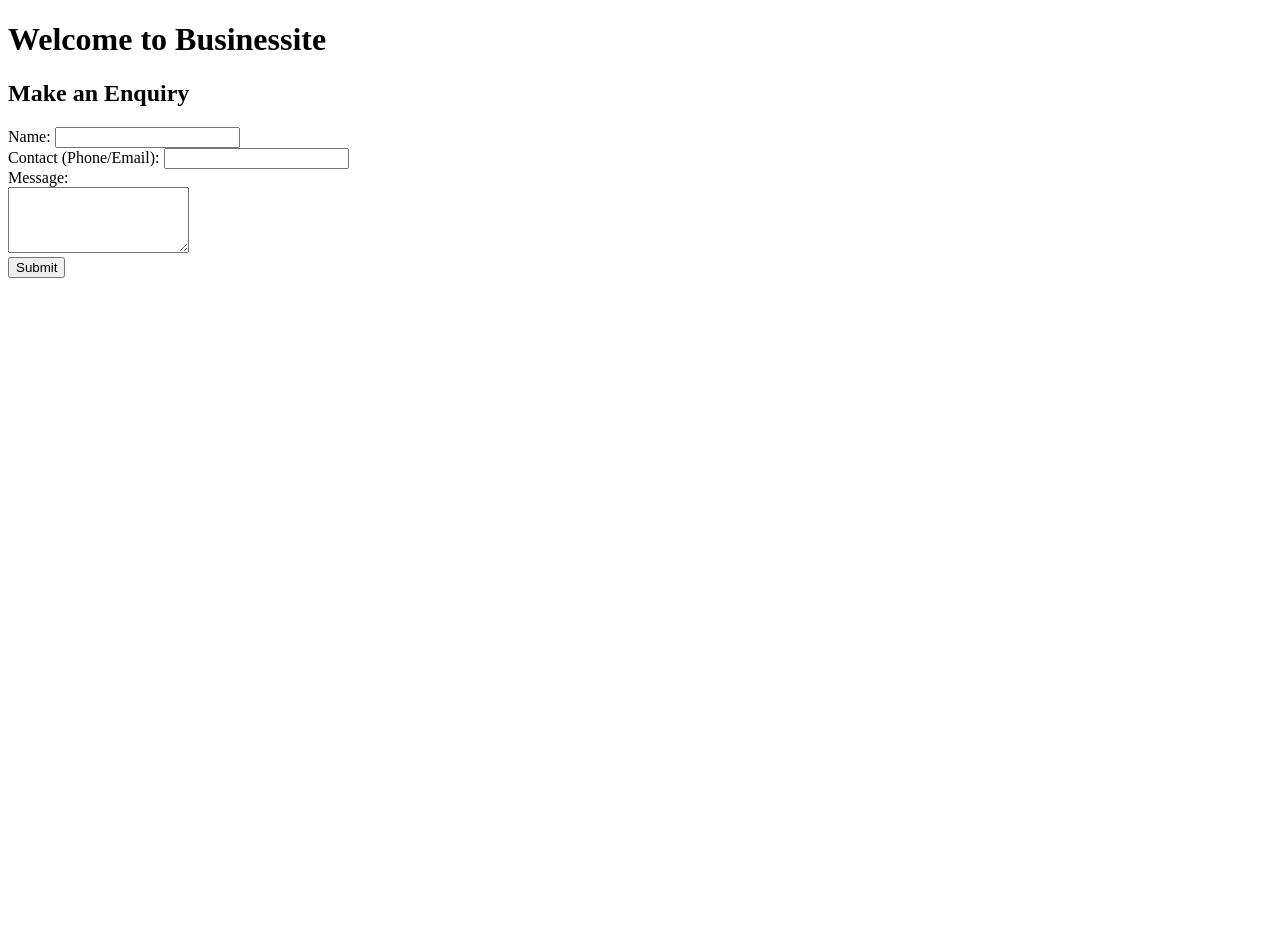
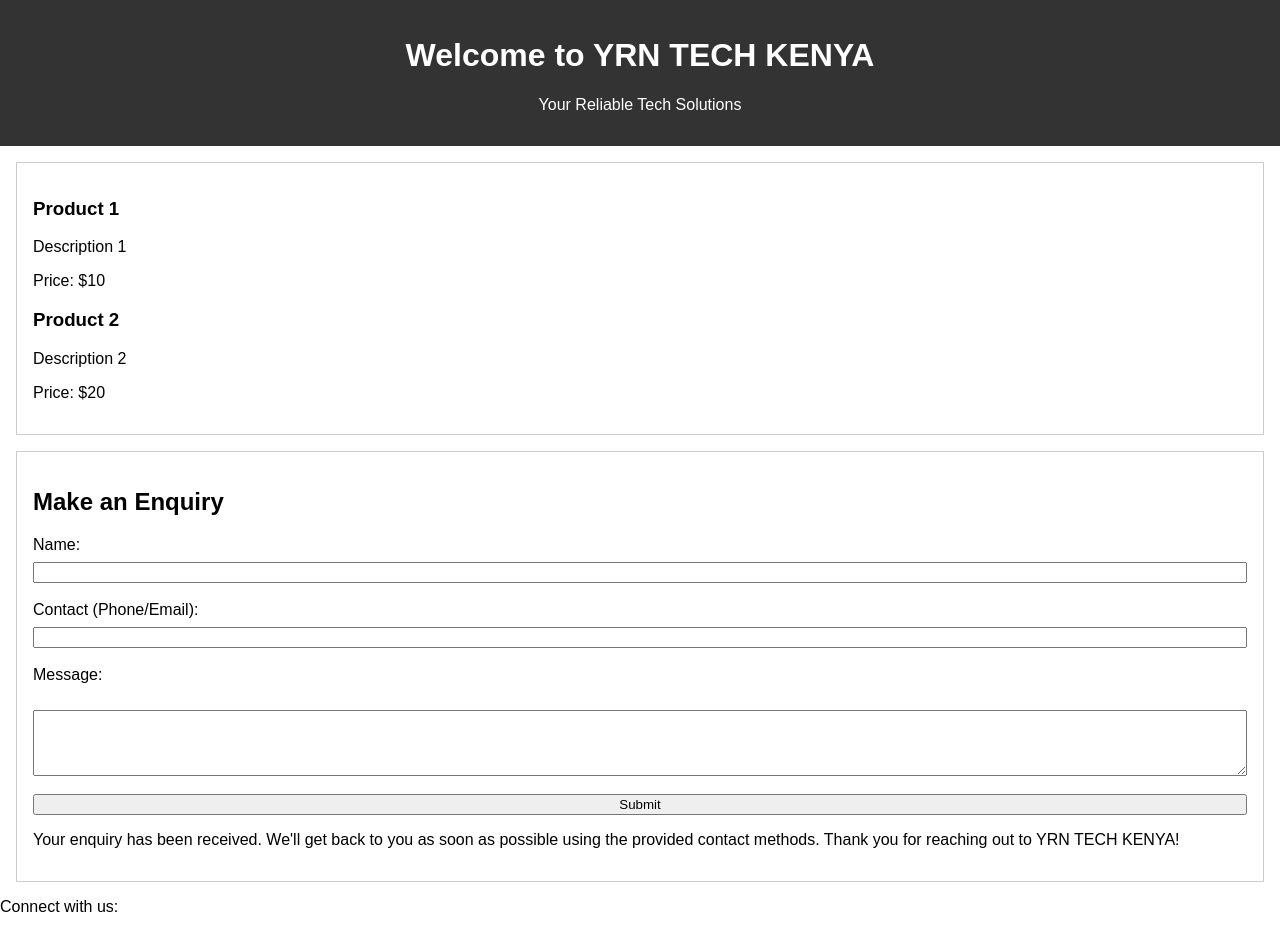
Before and after one commit to beauter/Businessite, a plain HTML site: page index.html in a window 1280 px wide. Before the commit the page ends 800 px from the top, so only its background shows below. Drawn offline with Linux system fonts and the light colour scheme.

Commit message:
Update index.html

```diff
--- a/index.html
+++ b/index.html
@@ -3,18 +3,20 @@
 <head>
     <meta charset="UTF-8">
     <meta name="viewport" content="width=device-width, initial-scale=1.0">
-    <title>Businessite</title>
+    <link rel="stylesheet" href="style.css">
+    <title>YRN TECH KENYA</title>
 </head>
 <body>
     <header>
-        <h1>Welcome to Businessite</h1>
+        <h1>Welcome to YRN TECH KENYA</h1>
+        <p>Your Reliable Tech Solutions</p>
     </header>
     <section id="products">
         <!-- Display products here -->
     </section>
     <section id="enquiry-form">
         <h2>Make an Enquiry</h2>
-        <form id="enquiry-form">
+        <form id="contact-form">
             <label for="name">Name:</label>
             <input type="text" id="name" name="name" required><br>
             <label for="contact">Contact (Phone/Email):</label>
@@ -23,6 +25,14 @@
             <textarea id="message" name="message" rows="4" required></textarea><br>
             <button type="submit">Submit</button>
         </form>
+        <p id="confirmation-message">Your enquiry has been received. We'll get back to you as soon as possible using the provided contact methods. Thank you for reaching out to YRN TECH KENYA!</p>
     </section>
+    <footer>
+        <p>Connect with us:</p>
+        <div class="social-links">
+            <!-- Add social media links here -->
+        </div>
+    </footer>
+    <script src="script.js"></script>
 </body>
 </html>
```
